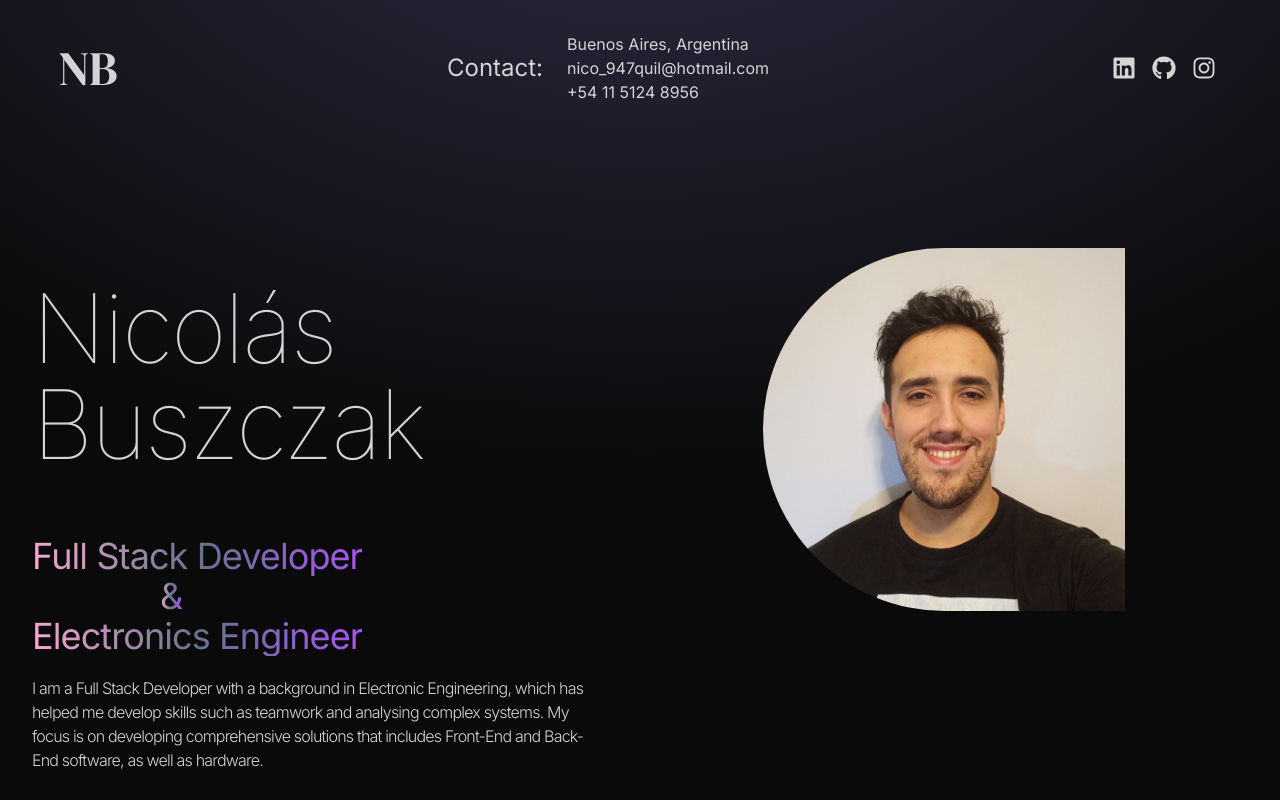
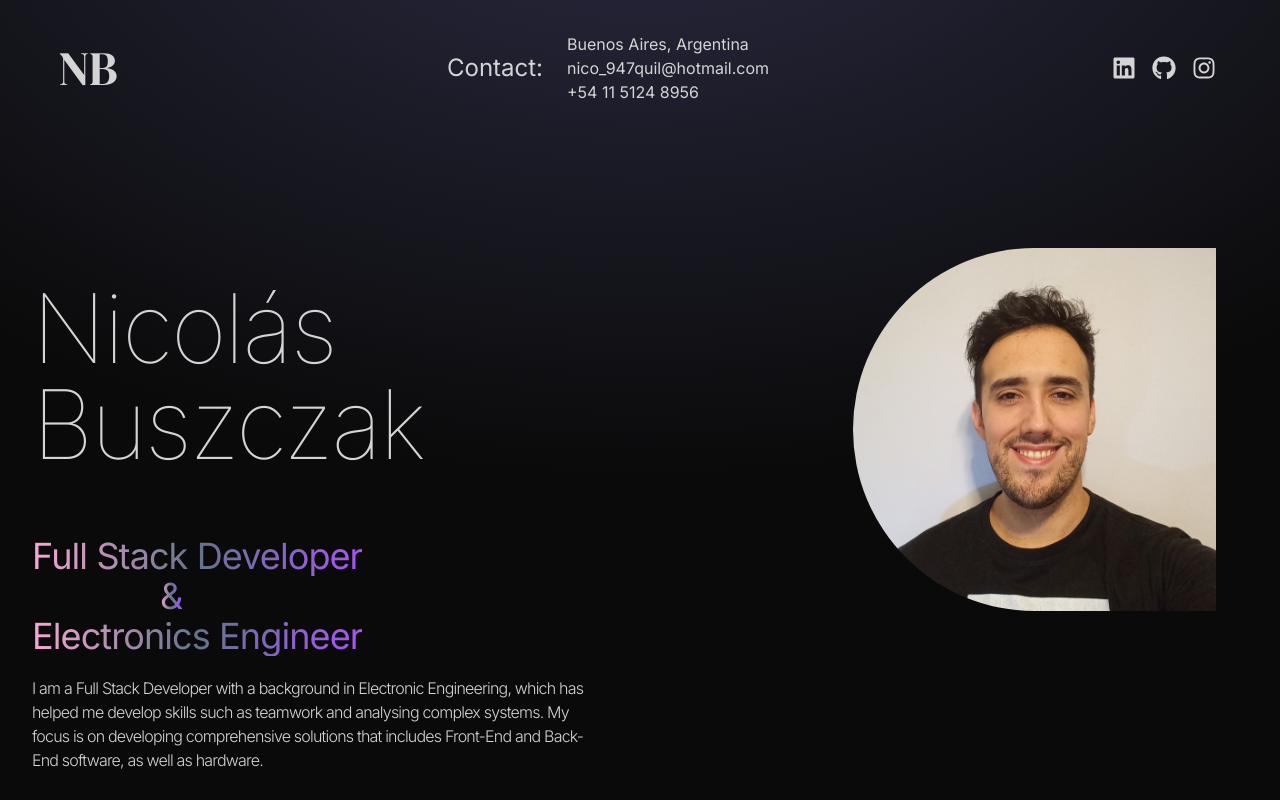
Before and after one commit to Boschaynamo/web-portfolio, a React (Vite) app in the folder web-portfolio/: page / in a window 1280 px wide. Shown: the top 800 px of the page. Built offline with nearby package versions, Linux system fonts and the light colour scheme.

Commit message:
profilePic fix lg

```diff
--- a/web-portfolio/src/components/Hero.jsx
+++ b/web-portfolio/src/components/Hero.jsx
@@ -60,7 +60,7 @@ function Hero() {
           </div>
         </div>
         <div className="w-full lg:w-1/2 lg:p-8">
-          <div className="flex justify-center">
+          <div className="flex justify-center xl:justify-end">
             <motion.img
             initial={{x:100,opacity:0}}
             animate={{x:0,opacity:1}}
```
